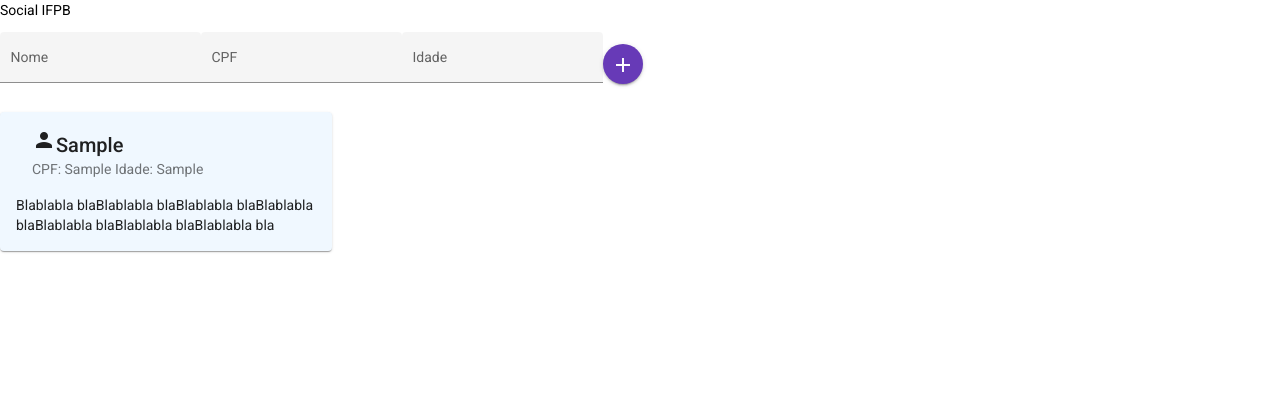
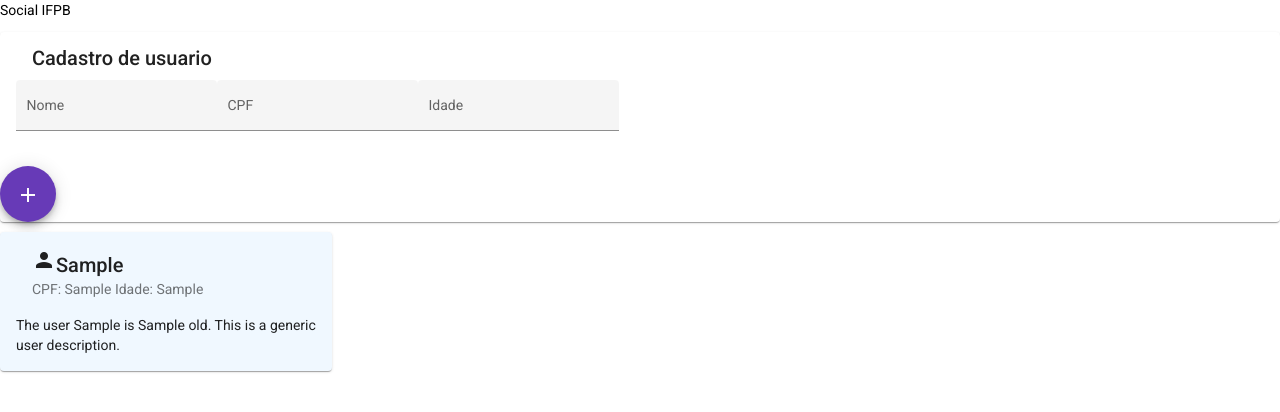
Before and after one commit to yagocdj/cadastro-angular-material, an Angular app: page / in a window 1280 px wide. Both pictures are taken after typing "Sample", "Sample", "Sample" into the empty fields and a click on the button "add". Shown: the top 412 px of the page. Built offline with nearby package versions, Linux system fonts and the light colour scheme.

Commit message:
Update app.component.html

```diff
--- a/src/app/app.component.html
+++ b/src/app/app.component.html
@@ -1,32 +1,38 @@
 <p>{{titulo}}</p>
 
-<mat-form-field appearance="fill">
+<mat-card class="registration-card colorful-background">
+  <mat-card-header id="header-positioning" class="place-center">
+    <mat-card-title>Cadastro de usuario</mat-card-title>
+  </mat-card-header>
+  <mat-card-content class="flex-column-wrap">
+    <mat-form-field class="mat-form-principal" appearance="fill">
       <mat-label>Nome</mat-label>
       <input matInput [(ngModel)]="usuario.nome" placeholder="digite o nome">
     </mat-form-field>
 
-<mat-form-field appearance="fill">
+    <mat-form-field class="mat-form-principal" appearance="fill">
       <mat-label>CPF</mat-label>
       <input matInput [(ngModel)]="usuario.cpf" placeholder="digite o cpf">
     </mat-form-field>
 
-<mat-form-field appearance="fill">
+    <mat-form-field class="mat-form-principal" appearance="fill">
       <mat-label>Idade</mat-label>
       <input matInput [(ngModel)]="usuario.idade" placeholder="digite a idade">
     </mat-form-field>
-
-<button mat-raised-button mat-icon-button color="primary" (click)="inserirUsuario()">
+  </mat-card-content>
+  <mat-card-footer class="flex-column-wrap place-center">
+    <button mat-fab color="primary" (click)="inserirUsuario()">
       <mat-icon>add</mat-icon>
     </button>
+  </mat-card-footer>
+</mat-card>
 
-<br>
-
-<mat-card *ngFor="let usuario of usuarios" class="mat-card-simples">
+<mat-card *ngFor="let usuario of usuarios" class="mat-card-simples colorful-background">
   <mat-card-header>
     <mat-card-title><mat-icon>person</mat-icon>{{usuario.nome}}</mat-card-title>
     <mat-card-subtitle *ngIf="usuario.cpf">CPF: {{usuario.cpf}} Idade: {{usuario.idade}}</mat-card-subtitle>
   </mat-card-header>
   <mat-card-content>
-    Blablabla blaBlablabla blaBlablabla blaBlablabla blaBlablabla blaBlablabla blaBlablabla bla
+     The user {{usuario.nome}} is {{usuario.idade}} old. This is a generic user description.
   </mat-card-content>
 </mat-card>
```
Lines whose indentation alone changed are shown as unchanged.
